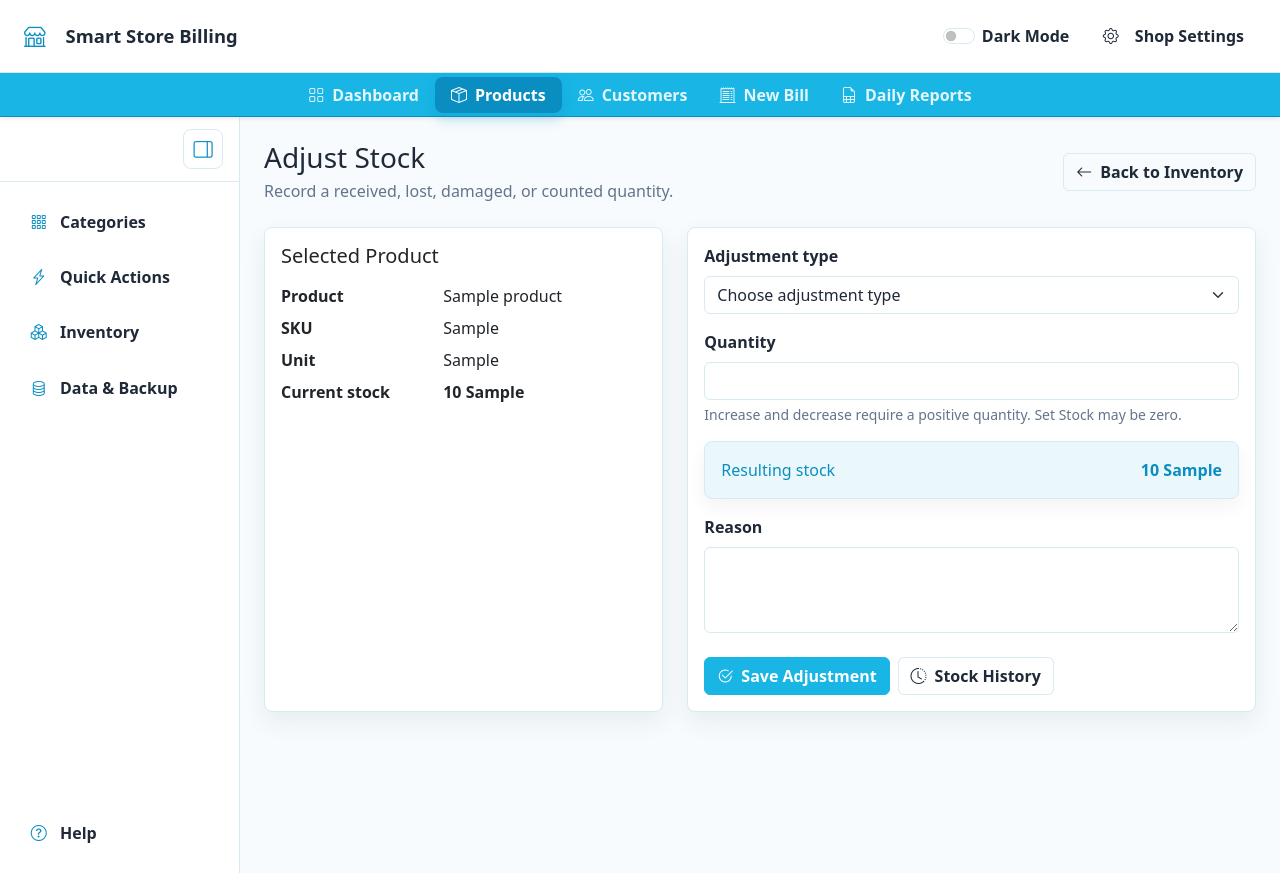
After one commit to trinathprasad/smart-pos, a Flask app: page /products/1/adjust-stock in a window 1280 px wide. The commit adds this page. Run offline with Flask 3, Linux system fonts and the light colour scheme; tables that the repository leaves empty hold one stand-in row (values such as "Sample post").

Commit message:
Implement stock adjustment and movement history

```diff
--- a/app/routes/products.py
+++ b/app/routes/products.py
@@ -1,5 +1,5 @@
 import csv
-from decimal import Decimal
+from decimal import Decimal, InvalidOperation
 from io import StringIO
 
 from flask import Blueprint, Response, flash, redirect, render_template, request, url_for
@@ -7,7 +7,7 @@ from sqlalchemy import and_, case, func, or_
 from sqlalchemy.exc import IntegrityError
 
 from ..extensions import db
-from ..models import Category, Product, SaleItem
+from ..models import Category, Product, SaleItem, StockMovement
 from ..utils import format_indian_number, to_decimal
 
 
@@ -26,10 +26,9 @@ def _product_statistics():
 
 
 def _inventory_statistics():
-    total_products, total_units, low_stock, out_of_stock, inventory_value = (
+    total_products, low_stock, out_of_stock, inventory_value = (
         db.session.query(
             func.count(Product.id),
-            func.coalesce(func.sum(Product.stock_qty), 0),
             func.coalesce(
                 func.sum(case((and_(Product.stock_qty > 0, Product.stock_qty <= Product.low_stock_threshold), 1), else_=0)),
                 0,
@@ -40,9 +39,16 @@ def _inventory_statistics():
         .filter(Product.is_active.is_(True))
         .one()
     )
+    unit_totals = (
+        db.session.query(Product.unit, func.sum(Product.stock_qty))
+        .filter(Product.is_active.is_(True))
+        .group_by(Product.unit)
+        .order_by(Product.unit.asc())
+        .all()
+    )
     return {
         "total_products": total_products,
-        "total_units": total_units,
+        "unit_totals": unit_totals,
         "low_stock": low_stock,
         "out_of_stock": out_of_stock,
         "inventory_value": inventory_value,
@@ -73,6 +79,29 @@ def _safe_return_path():
     if return_to.startswith("/") and not return_to.startswith("//"):
         return return_to
     return None
+
+
+def _parse_adjustment_quantity(raw_value):
+    raw_value = (raw_value or "").strip()
+    if not raw_value:
+        return None, "Quantity is required."
+    try:
+        quantity = Decimal(raw_value)
+    except (InvalidOperation, TypeError, ValueError):
+        return None, "Quantity must be a valid decimal."
+    if not quantity.is_finite() or quantity < 0:
+        return None, "Quantity must be a non-negative decimal."
+    if quantity.as_tuple().exponent < -2:
+        return None, "Quantity can have at most 2 decimal places."
+    return quantity, None
+
+
+def _adjustment_form_context(product, return_to=None, form_data=None):
+    return {
+        "product": product,
+        "return_to": return_to,
+        "form_data": form_data or {},
+    }
 
 
 def _render_product_form(product=None, selected_category_id=None):
@@ -227,6 +256,80 @@ def inventory():
         category_filter=category_filter,
         stock_filter=stock_filter,
     )
+
+
+@products_bp.route("/<int:product_id>/adjust-stock", methods=["GET", "POST"])
+def adjust_stock(product_id):
+    product = Product.query.filter(Product.id == product_id, Product.is_active.is_(True)).first()
+    return_to = _safe_return_path()
+    if product is None:
+        flash("Archived or unavailable products cannot be adjusted.", "danger")
+        return redirect(return_to or url_for("products.inventory"))
+
+    if request.method == "POST":
+        adjustment_type = request.form.get("adjustment_type", "").strip().lower()
+        reason = request.form.get("reason", "").strip()
+        quantity, quantity_error = _parse_adjustment_quantity(request.form.get("quantity"))
+        form_data = request.form.to_dict(flat=True)
+        errors = []
+        if adjustment_type not in {"increase", "decrease", "set"}:
+            errors.append("Choose a valid adjustment type.")
+        if quantity_error:
+            errors.append(quantity_error)
+        if not reason:
+            errors.append("An adjustment reason is required.")
+        if adjustment_type in {"increase", "decrease"} and quantity is not None and quantity <= 0:
+            errors.append("Increase and decrease quantities must be greater than zero.")
+
+        if errors:
+            for error in errors:
+                flash(error, "danger")
+            return render_template("products/stock_adjust.html", **_adjustment_form_context(product, return_to, form_data))
+
+        previous_qty = Decimal(product.stock_qty)
+        if adjustment_type == "increase":
+            new_qty = previous_qty + quantity
+        elif adjustment_type == "decrease":
+            new_qty = previous_qty - quantity
+        else:
+            new_qty = quantity
+        quantity_changed = new_qty - previous_qty
+        if new_qty < 0:
+            flash("The adjustment cannot reduce stock below zero.", "danger")
+            return render_template("products/stock_adjust.html", **_adjustment_form_context(product, return_to, form_data))
+
+        try:
+            product.stock_qty = new_qty
+            db.session.add(
+                StockMovement(
+                    product_id=product.id,
+                    adjustment_type=adjustment_type,
+                    previous_qty=previous_qty,
+                    quantity_changed=quantity_changed,
+                    new_qty=new_qty,
+                    reason=reason,
+                )
+            )
+            db.session.commit()
+        except Exception:
+            db.session.rollback()
+            flash("Could not save the stock adjustment. No changes were made.", "danger")
+            return render_template("products/stock_adjust.html", **_adjustment_form_context(product, return_to, form_data))
+
+        flash(
+            f"Stock adjusted successfully. New stock: {new_qty.normalize():f} {product.unit}.",
+            "success",
+        )
+        return redirect(return_to or url_for("products.inventory"))
+
+    return render_template("products/stock_adjust.html", **_adjustment_form_context(product, return_to))
+
+
+@products_bp.route("/<int:product_id>/stock-history")
+def stock_history(product_id):
+    product = Product.query.get_or_404(product_id)
+    movements = StockMovement.query.filter_by(product_id=product.id).order_by(StockMovement.created_at.desc(), StockMovement.id.desc()).all()
+    return render_template("products/stock_history.html", product=product, movements=movements, return_to=_safe_return_path())
 
 
 @products_bp.route("/export")
--- /dev/null
+++ b/app/templates/products/stock_adjust.html
@@ -0,0 +1,88 @@
+{% extends "base.html" %}
+{% block title %}Adjust Stock | Local Shop Billing{% endblock %}
+{% block body_class %}page-inventory{% endblock %}
+{% block content %}
+<div class="d-flex flex-wrap justify-content-between align-items-center gap-3 mb-4">
+    <div>
+        <h1 class="h3 mb-1">Adjust Stock</h1>
+        <p class="text-muted mb-0">Record a received, lost, damaged, or counted quantity.</p>
+    </div>
+    <a href="{{ return_to or url_for('products.inventory') }}" class="btn btn-outline-secondary"><i class="bi bi-arrow-left me-2"></i>Back to Inventory</a>
+</div>
+
+<div class="row g-4">
+    <div class="col-12 col-lg-5">
+        <div class="card h-100">
+            <div class="card-body">
+                <h2 class="h5 mb-3">Selected Product</h2>
+                <dl class="row mb-0">
+                    <dt class="col-5">Product</dt><dd class="col-7">{{ product.name }}</dd>
+                    <dt class="col-5">SKU</dt><dd class="col-7">{{ product.sku }}</dd>
+                    <dt class="col-5">Unit</dt><dd class="col-7">{{ product.unit }}</dd>
+                    <dt class="col-5">Current stock</dt><dd class="col-7"><strong>{{ product.stock_qty|quantity }} {{ product.unit }}</strong></dd>
+                </dl>
+            </div>
+        </div>
+    </div>
+    <div class="col-12 col-lg-7">
+        <div class="card">
+            <div class="card-body">
+                <form method="post" novalidate>
+                    {% if return_to %}<input type="hidden" name="return_to" value="{{ return_to }}">{% endif %}
+                    <div class="mb-3">
+                        <label class="form-label" for="adjustmentType">Adjustment type</label>
+                        <select id="adjustmentType" name="adjustment_type" class="form-select" required>
+                            <option value="">Choose adjustment type</option>
+                            <option value="increase" {% if form_data.get('adjustment_type') == 'increase' %}selected{% endif %}>Increase Stock</option>
+                            <option value="decrease" {% if form_data.get('adjustment_type') == 'decrease' %}selected{% endif %}>Decrease Stock</option>
+                            <option value="set" {% if form_data.get('adjustment_type') == 'set' %}selected{% endif %}>Set Stock</option>
+                        </select>
+                    </div>
+                    <div class="mb-3">
+                        <label class="form-label" for="adjustmentQuantity">Quantity</label>
+                        <input id="adjustmentQuantity" name="quantity" type="number" class="form-control" min="0" step="0.01" value="{{ form_data.get('quantity', '') }}" required>
+                        <div class="form-text">Increase and decrease require a positive quantity. Set Stock may be zero.</div>
+                    </div>
+                    <div class="alert alert-info d-flex justify-content-between align-items-center mb-3" role="status">
+                        <span>Resulting stock</span>
+                        <strong id="resultingStock">{{ product.stock_qty|quantity }} {{ product.unit }}</strong>
+                    </div>
+                    <div class="mb-4">
+                        <label class="form-label" for="adjustmentReason">Reason</label>
+                        <textarea id="adjustmentReason" name="reason" class="form-control" rows="3" maxlength="250" required>{{ form_data.get('reason', '') }}</textarea>
+                    </div>
+                    <div class="d-flex flex-wrap gap-2">
+                        <button type="submit" class="btn btn-primary"><i class="bi bi-check2-circle me-2"></i>Save Adjustment</button>
+                        <a href="{{ url_for('products.stock_history', product_id=product.id, return_to=return_to) }}" class="btn btn-outline-secondary"><i class="bi bi-clock-history me-2"></i>Stock History</a>
+                    </div>
+                </form>
+            </div>
+        </div>
+    </div>
+</div>
+{% endblock %}
+{% block scripts %}
+<script>
+    const adjustmentType = document.getElementById("adjustmentType");
+    const adjustmentQuantity = document.getElementById("adjustmentQuantity");
+    const resultingStock = document.getElementById("resultingStock");
+    const currentStock = {{ product.stock_qty|float }};
+    const stockUnit = {{ product.unit|tojson }};
+
+    function updateResultingStock() {
+        const quantity = Number(adjustmentQuantity.value);
+        let result = currentStock;
+        if (Number.isFinite(quantity) && quantity >= 0) {
+            if (adjustmentType.value === "increase") result += quantity;
+            if (adjustmentType.value === "decrease") result -= quantity;
+            if (adjustmentType.value === "set") result = quantity;
+        }
+        resultingStock.textContent = `${result.toFixed(2).replace(/\.00$/, "")} ${stockUnit}`;
+        resultingStock.classList.toggle("text-danger", result < 0);
+    }
+
+    adjustmentType.addEventListener("change", updateResultingStock);
+    adjustmentQuantity.addEventListener("input", updateResultingStock);
+    updateResultingStock();
+</script>
+{% endblock %}
```
Also changed, not shown: app/models.py (+22 -0 lines), app/templates/products/inventory.html (+12 -4 lines), app/templates/products/stock_history.html (added, +36 -0 lines).
